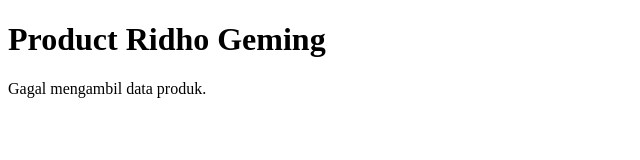
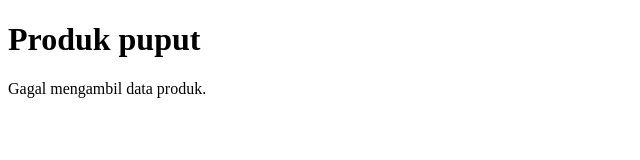
Before and after one commit to UchihaChandika/product-catalog, a plain HTML site: page frontend/index.html in a window 1280 px wide. Shown: the whole page, without its empty margins (0-640 px from the left). Drawn offline with Linux system fonts and the light colour scheme; no server answers.

Commit message:
praktikum nama

```diff
--- a/frontend/index.html
+++ b/frontend/index.html
@@ -11,7 +11,7 @@
 
 <body>
 
-    <h1>Product Ridho Geming</h1>
+    <h1>Produk puput</h1>
 
     <div id="products">
         Loading...
```
